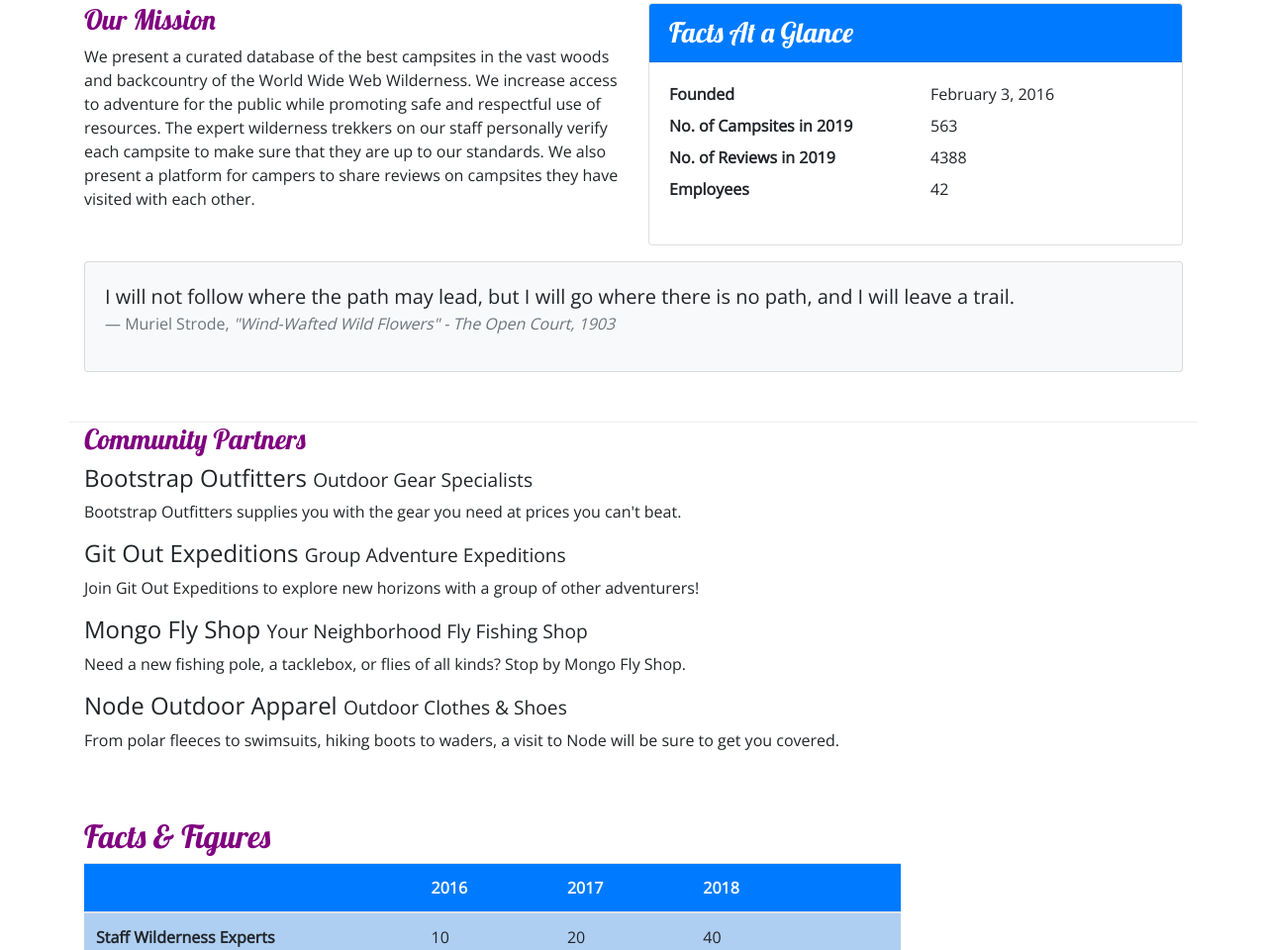
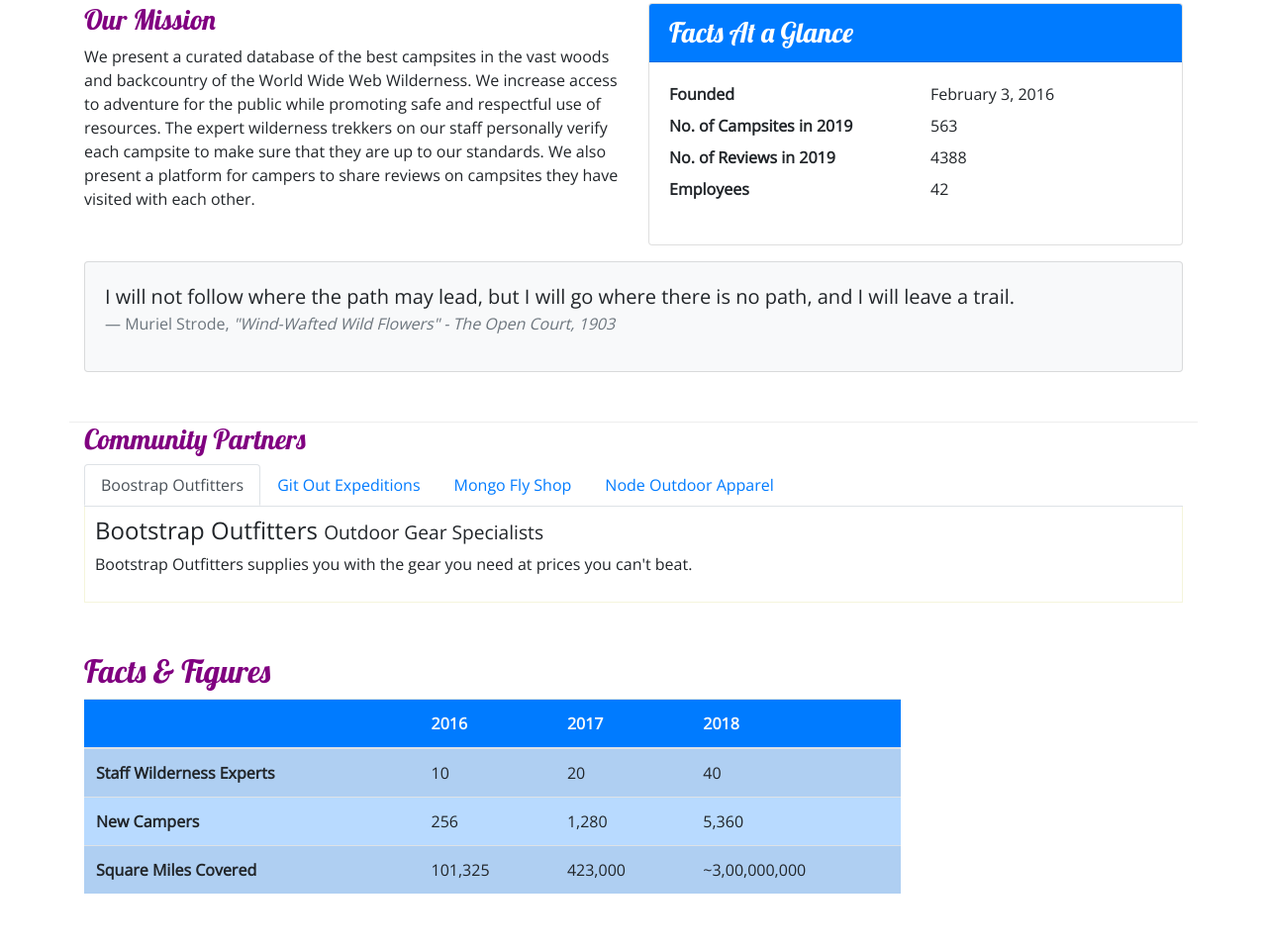
Before and after one commit to Elene26/2-Bootstrap, a website: page aboutus.html in a window 1280 px wide. Shown: the part 402-1362 px from the top of the page at 99% size. Drawn offline with nearby package versions, Linux system fonts and the light colour scheme.

Commit message:
tab content change
Create  tabs with contents

```diff
--- a/aboutus.html
+++ b/aboutus.html
@@ -110,19 +110,49 @@
         <div class="row">
             <div class="col">
                 <h3>Community Partners</h3>
+                <ul class="nav nav-tabs">
+
+                    <li class="nav-items"><a class="nav-link active" href="#bootstrap" role="tab"
+                            data-toggle="tab">Boostrap Outfitters</a></li>
+
+                    <li class="nav-items"><a class="nav-link" href="#git" role="tab" data-toggle="tab">Git Out
+                        Expeditions</a></li>
+
+                    <li class="nav-items"><a class="nav-link" href="#mongo" role="tab" data-toggle="tab">Mongo Fly
+                        Shop</a></li>
+
+                    <li class="nav-items"><a class="nav-link" href="#node" role="tab" data-toggle="tab">Node Outdoor
+                        Apparel</a></li>
+
+                </ul>
+
+                <div class="tab-content">
+
+                    <div role="tabpanel" class="tab-pane fade show active" id="bootstrap">
                         <h4>Bootstrap Outfitters <small>Outdoor Gear Specialists</small></h4>
-                <p class="d-none d-sm-block">Bootstrap Outfitters supplies you with the gear you need at prices you
-                    can't beat.</p>
+                        <p class="d-none d-sm-block">Bootstrap Outfitters supplies you with the gear you need at prices
+                            you can't beat.</p>
+                    </div>
+
+                    <div role="tabpanel" class="tab-pane fade" id="git">
                         <h4>Git Out Expeditions <small>Group Adventure Expeditions</small></h4>
-                <p class="d-none d-sm-block">Join Git Out Expeditions to explore new horizons with a group of other
-                    adventurers!</p>
+                        <p class="d-none d-sm-block">Join Git Out Expeditions to explore new horizons with a group of
+                            other adventurers!</p>
+                    </div>
+
+                    <div role="tabpanel" class="tab-pane fade" id="mongo">
                         <h4>Mongo Fly Shop <small>Your Neighborhood Fly Fishing Shop</small></h4>
-                <p class="d-none d-sm-block">Need a new fishing pole, a tacklebox, or flies of all kinds? Stop by Mongo
-                    Fly Shop.</p>
+                        <p class="d-none d-sm-block">Need a new fishing pole, a tacklebox, or flies of all kinds? Stop
+                            by Mongo Fly Shop.</p>
+                    </div>
+
+                    <div role="tabpanel" class="tab-pane fade" id="node">
                         <h4>Node Outdoor Apparel <small>Outdoor Clothes & Shoes</small></h4>
-                <p class="d-none d-sm-block">From polar fleeces to swimsuits, hiking boots to waders, a visit to Node
-                    will be sure to get you
-                    covered.</p>
+                        <p class="d-none d-sm-block">From polar fleeces to swimsuits, hiking boots to waders, a visit to
+                            Node will be sure to get you covered.</p>
+                    </div>
+
+                </div>
             </div>
         </div>
 
--- a/css/styles.css
+++ b/css/styles.css
@@ -37,6 +37,12 @@ header h2 {
     min-height: 200px;
 }
 
-.navbar {
+.navbar-dark {
     background-color: purple;
 }
+
+.tab-content {
+    border: 1px solid beige;
+    border-top: none;
+    padding: 10px;
+}
```
Lines whose indentation alone changed are shown as unchanged.
